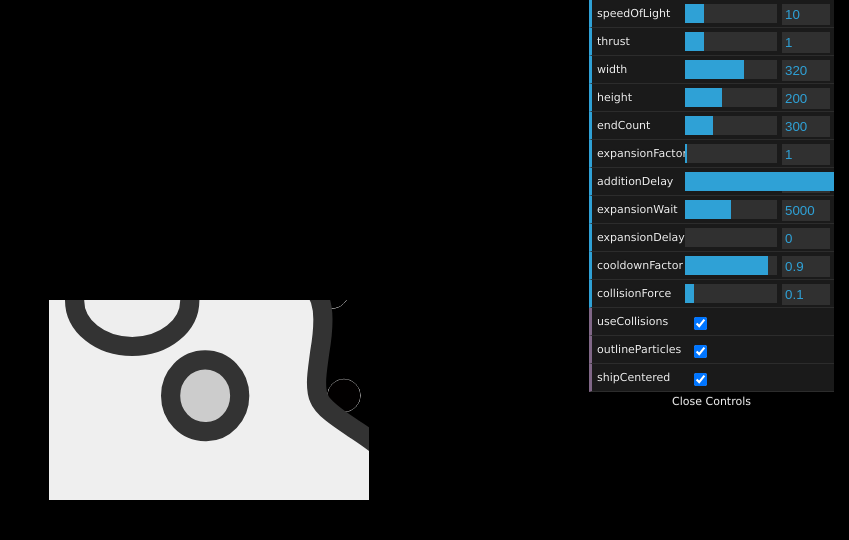
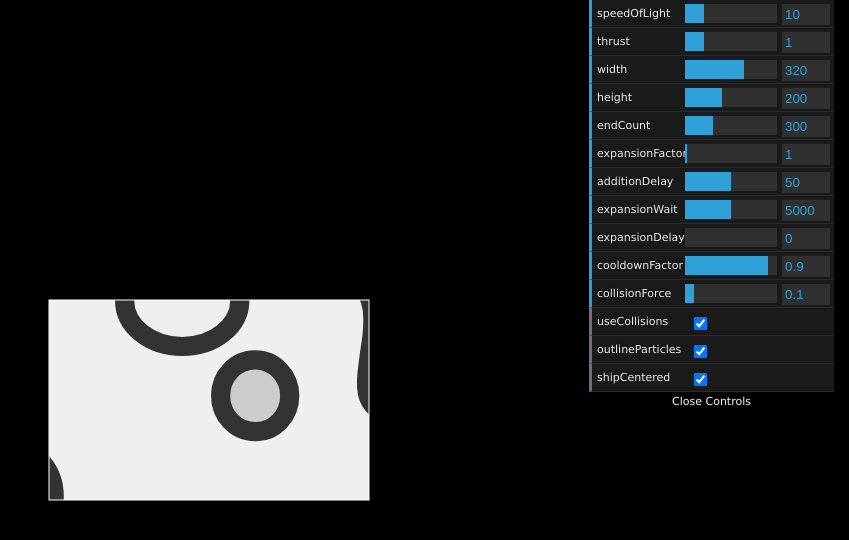
Before and after one commit to chrisuehlinger/expansion-lesson, a website: page rectangular-universe.html in a window 1280 px wide. Shown: the whole page, without its empty margins (431-1280 px from the left). Drawn offline with Linux system fonts and the light colour scheme; animation ran at ten frames a second.

Commit message:
Refactor Universes into components

```diff
--- /dev/null
+++ b/js/rectangle-test.js
@@ -0,0 +1,50 @@
+var options = {
+  speedOfLight: 10,
+  thrust: 1,
+  canvasWidth: innerWidth,
+  canvasHeight: innerHeight,
+  width: innerWidth / 4,
+  height: innerHeight / 4,
+  maxWidth: 2 * innerWidth,
+  maxHeight: 2 * innerHeight,
+  startingCount: 10,
+  endCount: 300,
+  expansionFactor: 1.01,
+  additionDelay: 50,
+  expansionWait: 5000,
+  expansionDelay: 0,
+  cooldownFactor: 0.9,
+  collisionForce: 0.1,
+  useForceLayout: false,
+  useCollisions: true,
+  outlineParticles: true,
+  shipCentered: true
+};
+
+window.onload = function () {
+  var gui = new dat.GUI();
+  gui.add(options, 'speedOfLight', 0, 50);
+  gui.add(options, 'thrust', 0, 5);
+  gui.add(options, 'width', 0, 500);
+  gui.add(options, 'height', 0, 500);
+  gui.add(options, 'endCount', 0, 1000);
+  gui.add(options, 'expansionFactor', 1, 1.5);
+  gui.add(options, 'additionDelay', 0, 100);
+  gui.add(options, 'expansionWait', 0, 10000);
+  gui.add(options, 'expansionDelay', 0, 500);
+  gui.add(options, 'cooldownFactor', 0, 1);
+  gui.add(options, 'collisionForce', 0, 1);
+  gui.add(options, 'useCollisions');
+  gui.add(options, 'outlineParticles');
+  gui.add(options, 'shipCentered');
+};
+
+var canvasSelector = '#rectUniverse';
+
+var u = new RectangularUniverse(canvasSelector, options);
+
+u.filledCallback = function(){
+  u.expand();
+}
+
+u.addOne();
--- a/js/rectangular-universe.js
+++ b/js/rectangular-universe.js
@@ -1,46 +1,35 @@
-var options = {
-  speedOfLight: 10,
-  thrust: 1,
-  width: innerWidth / 4,
-  height: innerHeight / 4,
-  maxWidth: 2 * innerWidth,
-  maxHeight: 2 * innerHeight,
-  startingCount: 10,
-  endCount: 300,
-  expansionFactor: 1.01,
-  additionDelay: 500000000000,
-  expansionWait: 5000,
-  expansionDelay: 0,
-  cooldownFactor: 0.9,
-  collisionForce: 0.1,
-  useForceLayout: false,
-  useCollisions: true,
-  outlineParticles: true,
-  shipCentered: true
-};
+function RectangularUniverse(canvasSelector, options) {
 
-window.onload = function () {
-  var gui = new dat.GUI();
-  gui.add(options, 'speedOfLight', 0, 50);
-  gui.add(options, 'thrust', 0, 5);
-  gui.add(options, 'width', 0, 500);
-  gui.add(options, 'height', 0, 500);
-  gui.add(options, 'endCount', 0, 1000);
-  gui.add(options, 'expansionFactor', 1, 1.5);
-  gui.add(options, 'additionDelay', 0, 100);
-  gui.add(options, 'expansionWait', 0, 10000);
-  gui.add(options, 'expansionDelay', 0, 500);
-  gui.add(options, 'cooldownFactor', 0, 1);
-  gui.add(options, 'collisionForce', 0, 1);
-  gui.add(options, 'useCollisions');
-  gui.add(options, 'outlineParticles');
-  gui.add(options, 'shipCentered');
-};
+  //  var defaults = {
+  //  speedOfLight: 10,
+  //  thrust: 1,
+  //  canvasWidth: innerWidth,
+  //  canvasHeight: innerHeight,
+  //  width: innerWidth / 4,
+  //  height: innerHeight / 4,
+  //  maxWidth: 2 * innerWidth,
+  //  maxHeight: 2 * innerHeight,
+  //  startingCount: 10,
+  //  endCount: 300,
+  //  expansionFactor: 1.01,
+  //  additionDelay: 50,
+  //  expansionWait: 5000,
+  //  expansionDelay: 0,
+  //  cooldownFactor: 0.9,
+  //  collisionForce: 0.1,
+  //  useForceLayout: false,
+  //  useCollisions: true,
+  //  outlineParticles: true,
+  //  shipCentered: true
+  //};
+  //
+  //  options = _.default(options, defaults);
+
 
   var ship = {
     x: options.width / 2,
     y: options.height / 2,
-  vx: 1,
+    vx: 0,
     vy: 0,
     direction: 0
   };
@@ -88,22 +77,6 @@ var asteroidSVG = new Blob(['<svg xmlns="http://www.w3.org/2000/svg" xmlns:xlink
 
   asteroidImg.src = url;
 
-$(window).on('keypress', function (e) {
-  //    console.log(e.which);
-  if (e.which === 115) {
-    ship.vy += options.thrust;
-  }
-  if (e.which === 119) {
-    ship.vy -= options.thrust;
-  }
-  if (e.which === 97) {
-    ship.vx -= options.thrust;
-  }
-  if (e.which === 100) {
-    ship.vx += options.thrust;
-  }
-});
-
   function wrapAround(node) {
     if (node.x < 0)
       node.x = options.width + node.x;
@@ -121,13 +94,7 @@ function wrapAround(node) {
   }
 
   var nodes = d3.range(options.startingCount)
-  .map(createNode),
-  root = nodes[0];
-
-root.x = options.width / 2;
-root.y = options.height / 2;
-root.radius = 0;
-root.fixed = true;
+    .map(createNode);
 
   var force = d3.layout.force();
 
@@ -140,17 +107,18 @@ options.useForceLayout && force
     .size([options.width, options.height])
     .start();
 
-! function addOne() {
+  this.addOne = function () {
+    if (nodes.length < options.endCount) {
       nodes.push(createNode());
       options.useForceLayout && force.nodes(nodes).start();
+      setTimeout(this.addOne, options.additionDelay);
+    } else {
+      this.filledCallback && setTimeout(this.filledCallback);
+    }
+  }.bind(this);
 
-  if (nodes.length < options.endCount)
-    setTimeout(addOne, options.additionDelay);
-  else
-    setTimeout(bigger, options.expansionWait);
-}()
-
-function bigger() {
+  this.expand = function () {
+    if (options.width < options.maxWidth && options.height < options.maxHeight) {
       options.width *= options.expansionFactor;
       options.height *= options.expansionFactor;
 
@@ -169,15 +137,32 @@ function bigger() {
         .size([options.width, options.height])
         .start();
 
-  if (options.width < options.maxWidth && options.height < options.maxHeight)
-    setTimeout(bigger, options.expansionDelay);
+
+      setTimeout(this.expand, options.expansionDelay);
+    } else {
+      this.expansionCallback && setTimeout(this.expansionCallback);
     }
+  }.bind(this);
 
+  var canvas = d3.select(canvasSelector)
+    .attr("width", options.canvasWidth)
+    .attr("height", options.canvasHeight);
 
-
-var canvas = d3.select("body").append("canvas")
-  .attr("width", innerWidth)
-  .attr("height", innerHeight);
+  $(window).on('keypress', function (e) {
+    //    console.log(e.which);
+    if (e.which === 115) {
+      ship.vy += options.thrust;
+    }
+    if (e.which === 119) {
+      ship.vy -= options.thrust;
+    }
+    if (e.which === 97) {
+      ship.vx -= options.thrust;
+    }
+    if (e.which === 100) {
+      ship.vx += options.thrust;
+    }
+  });
 
   var context = canvas.node().getContext("2d");
   options.useForceLayout ? force.on("tick", tick) : d3.timer(tick);
@@ -194,7 +179,7 @@ function tick(e) {
       n = nodes.length;
 
     if (options.useCollisions)
-    for (i = 1; i < n; ++i) q.visit(collide(nodes[i]));
+      for (i = 0; i < n; ++i) q.visit(collide(nodes[i]));
 
     nodes.forEach(function (node) {
       node.x += node.vx / 60;
@@ -209,7 +194,7 @@ d3.timer(render);
   function render() {
 
     context.save();
-  context.translate((innerWidth - options.width) / 2, (innerHeight - options.height) / 2);
+    context.translate((options.canvasWidth - options.width) / 2, (options.canvasHeight - options.height) / 2);
 
     var renderNodes = [];
 
@@ -419,18 +404,24 @@ function render() {
 
     context.restore();
     //  context.translate((innerWidth-options.width)/2,(innerHeight - options.height)/2);
-  context.clearRect(0, 0, (innerWidth - options.width) / 2, innerHeight);
-  context.clearRect((innerWidth + options.width) / 2, 0, innerWidth, innerHeight);
-  context.clearRect(0, 0, innerWidth, (innerHeight - options.height) / 2);
-  context.clearRect(0, (innerHeight + options.height) / 2, innerWidth, innerHeight);
+    context.clearRect(0, 0, (options.canvasWidth - options.width) / 2, options.canvasHeight);
+    context.clearRect((options.canvasWidth + options.width) / 2, 0, options.canvasWidth, options.canvasHeight);
+    context.clearRect(0, 0, options.canvasWidth, (options.canvasHeight - options.height) / 2);
+    context.clearRect(0, (options.canvasHeight + options.height) / 2, options.canvasWidth, options.canvasHeight);
+
+    context.strokeStyle = "white";
+    context.strokeRect(
+      (options.canvasWidth - options.width) / 2,
+      (options.canvasHeight - options.height) / 2,
+      options.width, options.height);
   }
 
-canvas.on("mousemove", function () {
-  var p1 = d3.mouse(this);
-  root.px = p1[0];
-  root.py = p1[1];
-  force.resume();
-});
+//  canvas.on("mousemove", function () {
+//    var p1 = d3.mouse(this);
+//    root.px = p1[0];
+//    root.py = p1[1];
+//    force.resume();
+//  });
 
   function collide(node) {
     var r = node.radius + 16,
@@ -463,3 +454,6 @@ function collide(node) {
       return (x1 > nx2 && x2 < options.width && nx1 > 0) || (x2 < nx1 && nx2 < options.width && x1 > 0) || (y1 > ny2 && y2 < options.height && ny1 > 0) || (y2 < ny1 && ny2 < options.height && y1 > 0);
     };
   }
+
+  return this;
+};
--- a/rectangular-universe.html
+++ b/rectangular-universe.html
@@ -10,12 +10,14 @@
   <link rel="stylesheet" href="css/style.css">
 </head>
 
-<body>
+<body class="test">
+  <canvas id="rectUniverse"></canvas>
   <script src="bower_components/lodash/lodash.js"></script>
   <script src="bower_components/jquery/dist/jquery.js"></script>
   <script src="bower_components/d3/d3.js"></script>
   <script src="bower_components/dat-gui/build/dat.gui.js"></script>
-  <script async src="js/rectangular-universe.js"></script>
+  <script src="js/rectangular-universe.js"></script>
+  <script src="js/rectangle-test.js"></script>
   <script src="//rawgit.com/mrdoob/stats.js/master/build/stats.min.js"></script>
   <script>
     var interval = setInterval(function () {
```
Also changed, not shown: js/spherical-test.js (added, +54 -0 lines), js/spherical-universe.js (+21 -61 lines), spherical-universe.html (+3 -1 lines). Lines whose indentation alone changed are shown as unchanged.
